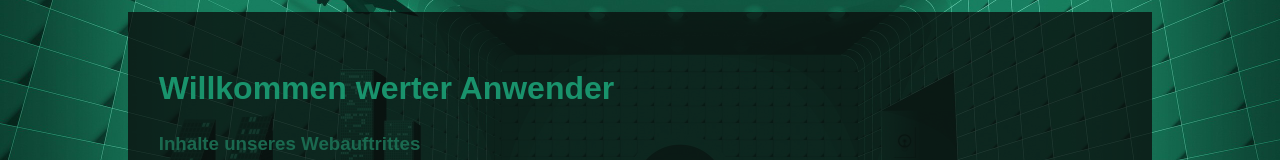
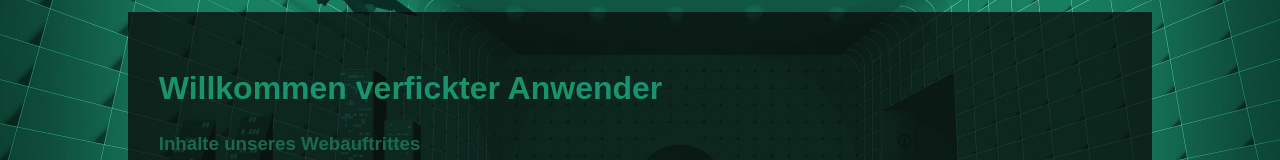
Before and after one commit to nikigawlik/imi1_wp_project_js, a plain HTML site: page index.html in a window 1280 px wide. Shown: the part 203-363 px from the top of the page. Drawn offline with Linux system fonts and the light colour scheme.

```diff
--- a/index.html
+++ b/index.html
@@ -40,7 +40,7 @@
 
 
         <section>
-            <h2>Willkommen werter Anwender</h2>
+            <h2>Willkommen verfickter Anwender</h2>
             <h3> Inhalte unseres Webauftrittes</h3>
             <p> Auf unserer Webseite finden Sie detaillierte Informationen zum aufblühenden in allen Medien aufkommenden Thema <em>Virtuelle Realität</em>. Auf unseren Unterseiten erfahren Sie mehr über unsere Teammitglieder und das Thema. </p>
             <!-- statt section ist article möglich. -->
```
